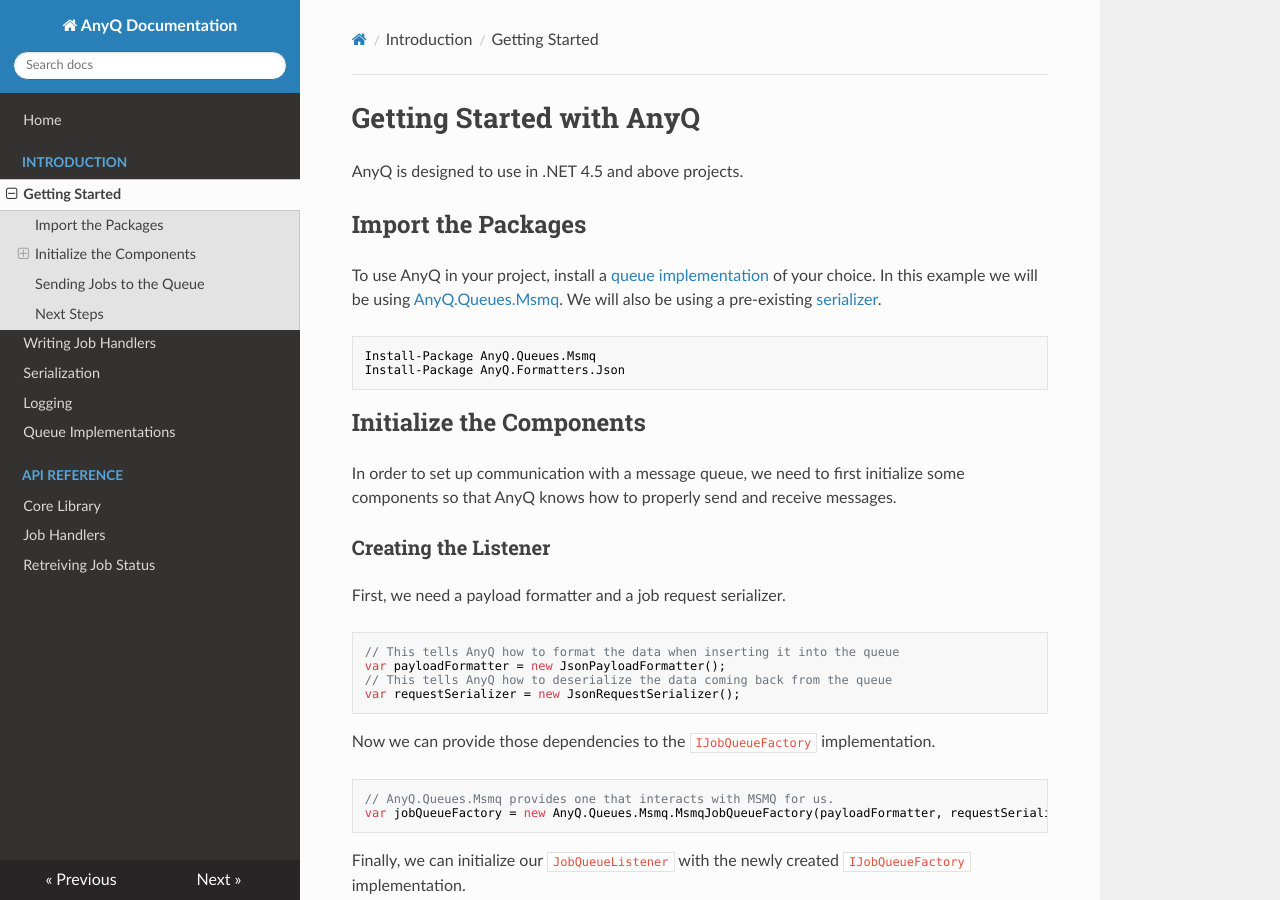
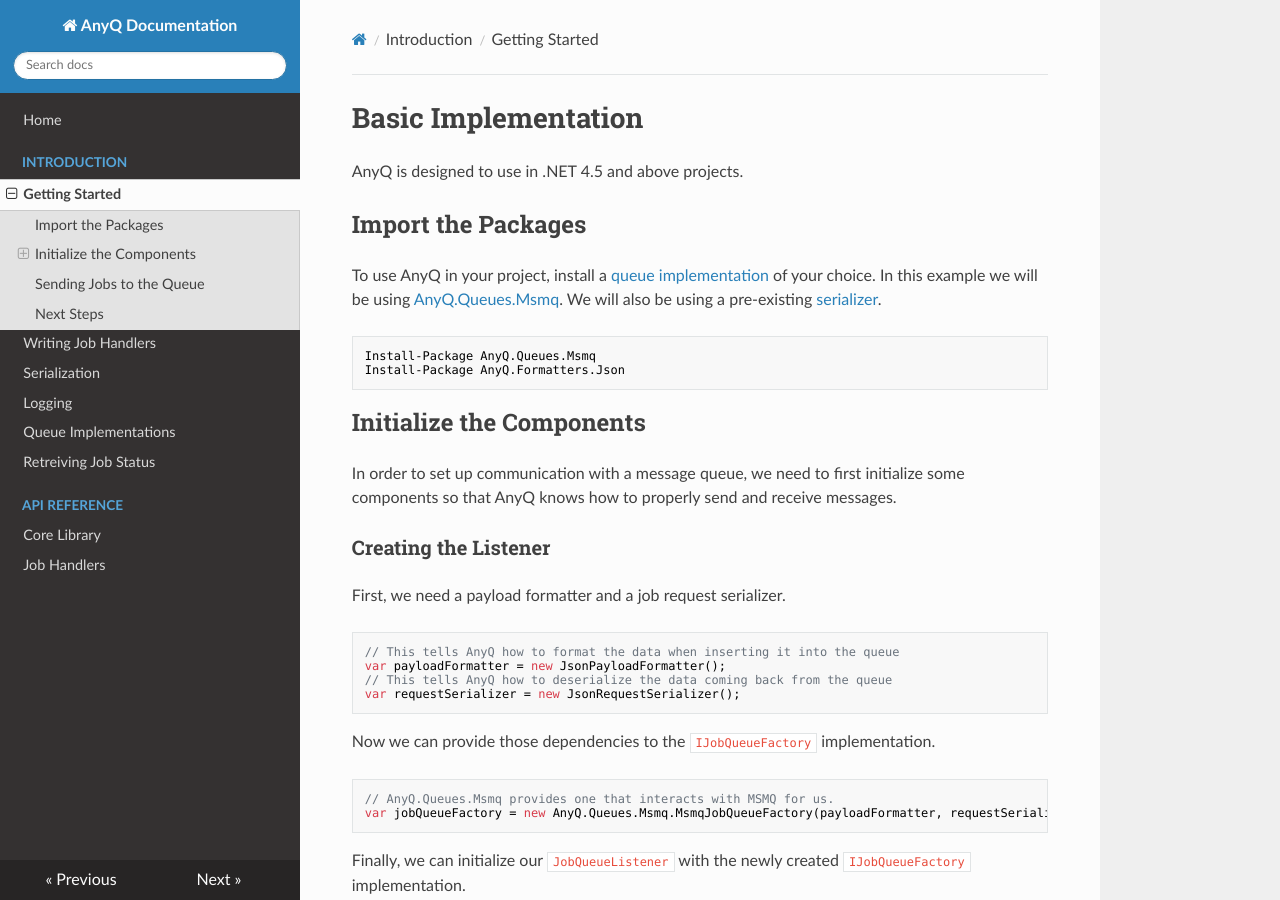
Before and after one commit to DoublePrecisionSoftware/AnyQ, an MkDocs documentation site: the page built from docs/getting-started.md, in a window 1280 px wide and 900 px high. Built offline with MkDocs 1.6.1, drawn with Linux system fonts in a browser that asks for light colours; nearby versions of some CDN libraries.

Commit message:
better docs navigation

```diff
--- a/docs/getting-started.md
+++ b/docs/getting-started.md
@@ -1,4 +1,4 @@
-# Getting Started with AnyQ
+# Basic Implementation
 
 AnyQ is designed to use in .NET 4.5 and above projects.
 
--- a/mkdocs.yml
+++ b/mkdocs.yml
@@ -7,8 +7,8 @@
     - 'Serialization': 'serialization.md'
     - 'Logging': 'logging.md'
     - 'Queue Implementations': 'impl-libs.md'
+    - 'Retreiving Job Status': 'job-status.md'
   - API Reference:
     - 'Core Library': 'core-api.md'
     - 'Job Handlers': 'jobs-api.md'
-    - 'Retreiving Job Status': 'status-api.md'
 theme: readthedocs
```
Also changed, not shown: docs/serialization.md (+2 -0 lines), docs/job-status.md (renamed from docs/status-api.md).
